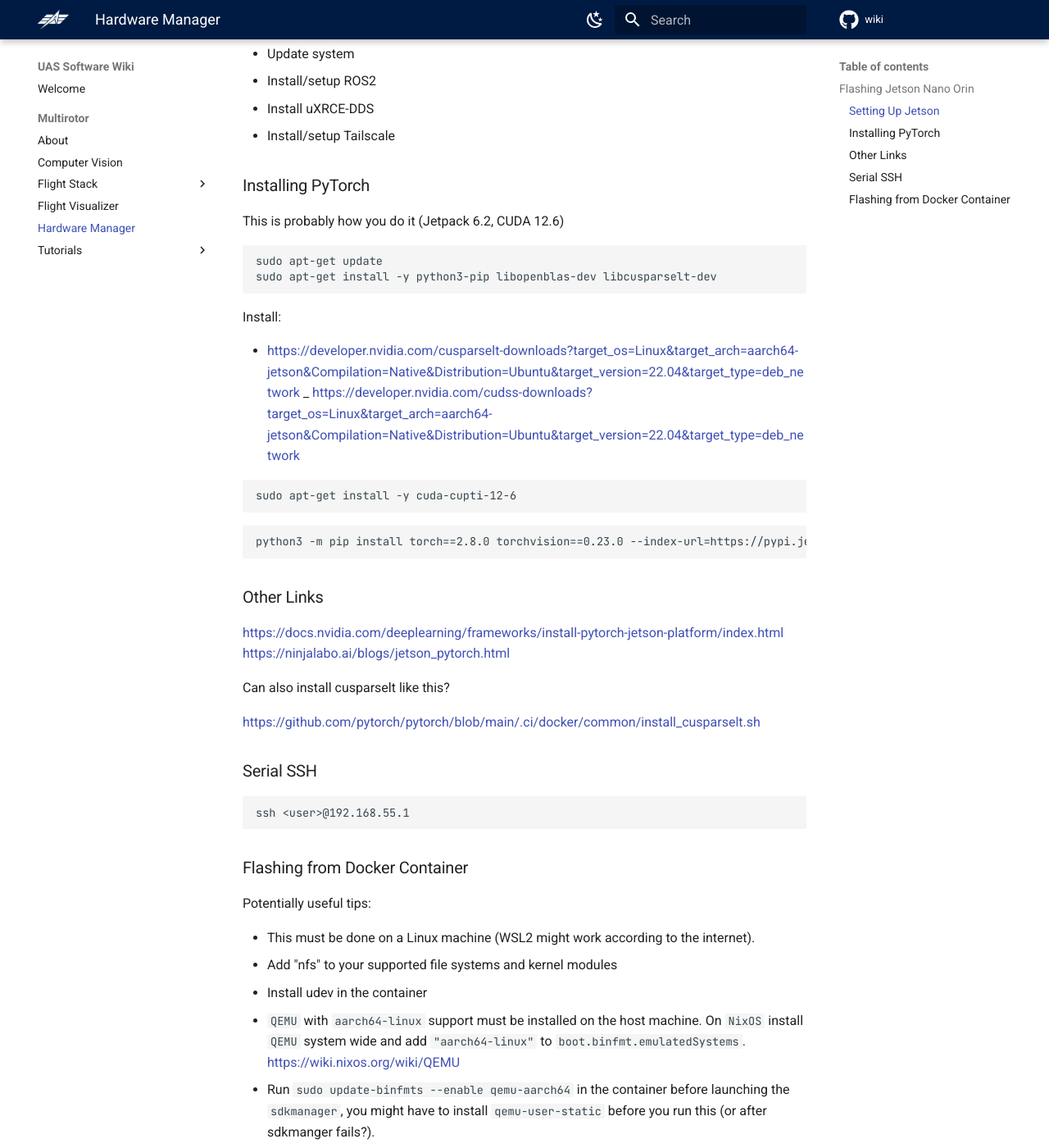
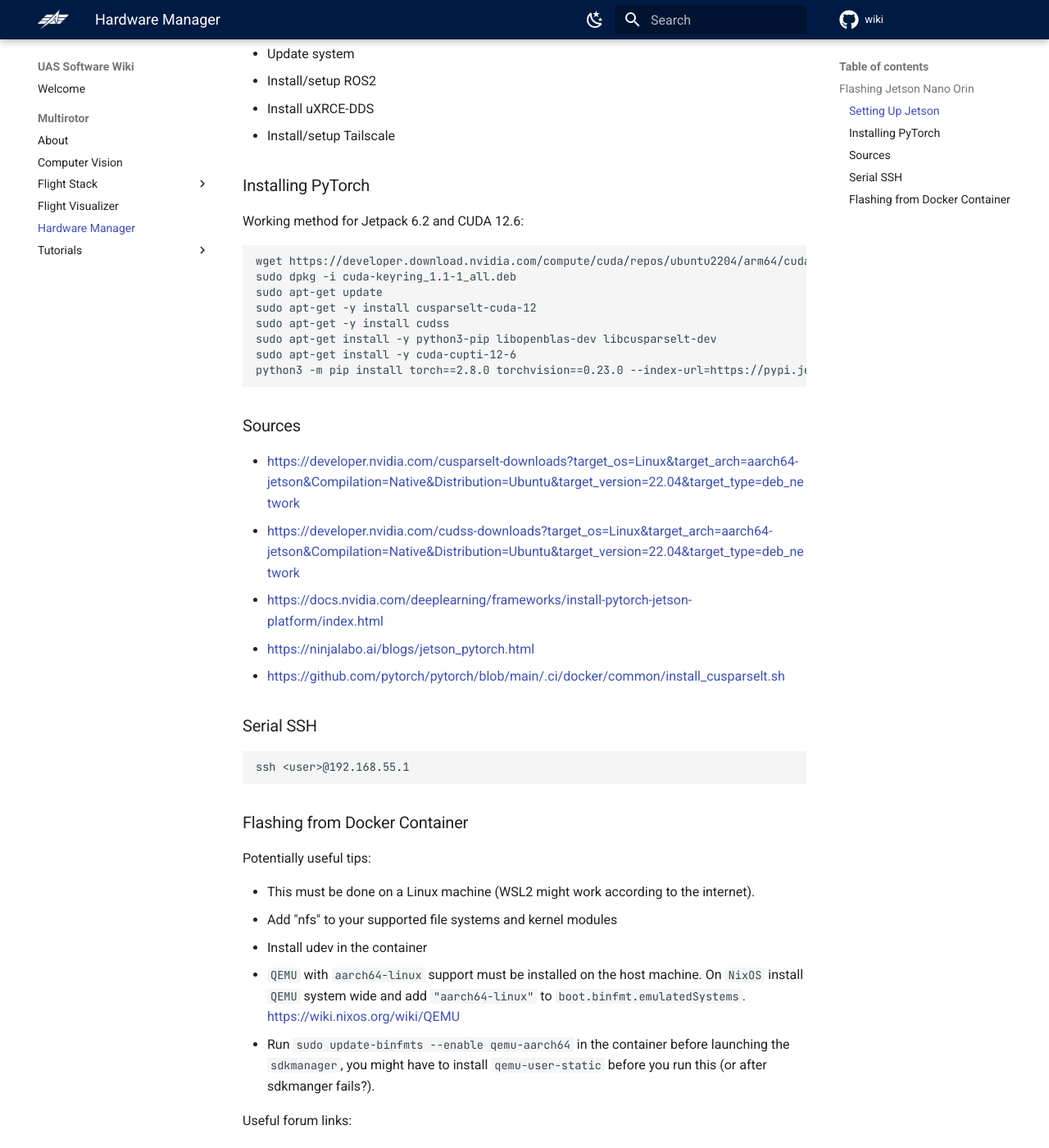
Before and after one commit to UTAT-UAS/wiki, an MkDocs documentation site: the page built from docs/Multirotor/Hardware_Manager/index.md, in a window 1280 px wide and 1400 px high, scrolled down 576 px. Shown: the whole window at 82% size. Built offline with MkDocs 1.6.1 and Material for MkDocs 9.7.7, drawn with Linux system fonts in a browser that asks for light colours; comment, search, counter and statistics services are not loaded.

Commit message:
update: pytorch install

````diff
--- a/docs/Multirotor/Hardware_Manager/index.md
+++ b/docs/Multirotor/Hardware_Manager/index.md
@@ -23,34 +23,26 @@
 
 ### Installing PyTorch
 
-This is probably how you do it (Jetpack 6.2, CUDA 12.6)
+Working method for Jetpack 6.2 and CUDA 12.6:
 
 ```
+wget https://developer.download.nvidia.com/compute/cuda/repos/ubuntu2204/arm64/cuda-keyring_1.1-1_all.deb
+sudo dpkg -i cuda-keyring_1.1-1_all.deb
 sudo apt-get update
+sudo apt-get -y install cusparselt-cuda-12
+sudo apt-get -y install cudss
 sudo apt-get install -y python3-pip libopenblas-dev libcusparselt-dev
-```
-
-Install:
-
-- [https://developer.nvidia.com/cusparselt-downloads?target_os=Linux&target_arch=aarch64-jetson&Compilation=Native&Distribution=Ubuntu&target_version=22.04&target_type=deb_network](https://developer.nvidia.com/cusparselt-downloads?target_os=Linux&target_arch=aarch64-jetson&Compilation=Native&Distribution=Ubuntu&target_version=22.04&target_type=deb_network)
-_ [https://developer.nvidia.com/cudss-downloads?target_os=Linux&target_arch=aarch64-jetson&Compilation=Native&Distribution=Ubuntu&target_version=22.04&target_type=deb_network](https://developer.nvidia.com/cudss-downloads?target_os=Linux&target_arch=aarch64-jetson&Compilation=Native&Distribution=Ubuntu&target_version=22.04&target_type=deb_network)
-
-```
 sudo apt-get install -y cuda-cupti-12-6
-```
-
-```
 python3 -m pip install torch==2.8.0 torchvision==0.23.0 --index-url=https://pypi.jetson-ai-lab.io/jp6/cu126
 ```
 
-### Other Links
+### Sources
 
-[https://docs.nvidia.com/deeplearning/frameworks/install-pytorch-jetson-platform/index.html](https://docs.nvidia.com/deeplearning/frameworks/install-pytorch-jetson-platform/index.html)
-[https://ninjalabo.ai/blogs/jetson_pytorch.html](https://ninjalabo.ai/blogs/jetson_pytorch.html)
-
-Can also install cusparselt like this?
-
-[https://github.com/pytorch/pytorch/blob/main/.ci/docker/common/install_cusparselt.sh](https://github.com/pytorch/pytorch/blob/main/.ci/docker/common/install_cusparselt.sh)
+- [https://developer.nvidia.com/cusparselt-downloads?target_os=Linux&target_arch=aarch64-jetson&Compilation=Native&Distribution=Ubuntu&target_version=22.04&target_type=deb_network](https://developer.nvidia.com/cusparselt-downloads?target_os=Linux&target_arch=aarch64-jetson&Compilation=Native&Distribution=Ubuntu&target_version=22.04&target_type=deb_network)
+- [https://developer.nvidia.com/cudss-downloads?target_os=Linux&target_arch=aarch64-jetson&Compilation=Native&Distribution=Ubuntu&target_version=22.04&target_type=deb_network](https://developer.nvidia.com/cudss-downloads?target_os=Linux&target_arch=aarch64-jetson&Compilation=Native&Distribution=Ubuntu&target_version=22.04&target_type=deb_network)
+- [https://docs.nvidia.com/deeplearning/frameworks/install-pytorch-jetson-platform/index.html](https://docs.nvidia.com/deeplearning/frameworks/install-pytorch-jetson-platform/index.html)
+- [https://ninjalabo.ai/blogs/jetson_pytorch.html](https://ninjalabo.ai/blogs/jetson_pytorch.html)
+- [https://github.com/pytorch/pytorch/blob/main/.ci/docker/common/install_cusparselt.sh](https://github.com/pytorch/pytorch/blob/main/.ci/docker/common/install_cusparselt.sh)
 
 ### Serial SSH
 
````
